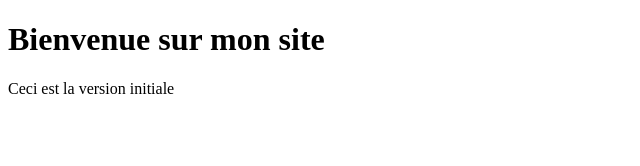
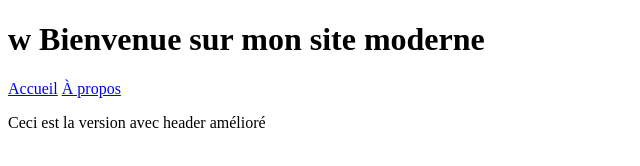
Before and after one commit to imanjaouad/tp-conflit-git, a plain HTML site: page index.html in a window 1280 px wide. Shown: the whole page, without its empty margins (0-640 px from the left). Drawn offline with Linux system fonts and the light colour scheme.

Commit message:
Ajout du header avec navigation

```diff
--- a/index.html
+++ b/index.html
@@ -2,10 +2,16 @@
 <html lang="fr">
 <head>
  <meta charset="UTF-8">
- <title>Mon Site Web</title>
+ <title>Mon Site Web - Header Amélioré</title>
 </head>
 <body>
- <h1>Bienvenue sur mon site</h1>
- <p>Ceci est la version initiale</p>
+ <header>
+ <h1>w Bienvenue sur mon site moderne</h1>
+ <nav>
+ <a href="#home">Accueil</a>
+ <a href="#about">À propos</a>
+ </nav>
+ </header>
+ <p>Ceci est la version avec header amélioré</p>
 </body>
 </html>
```
